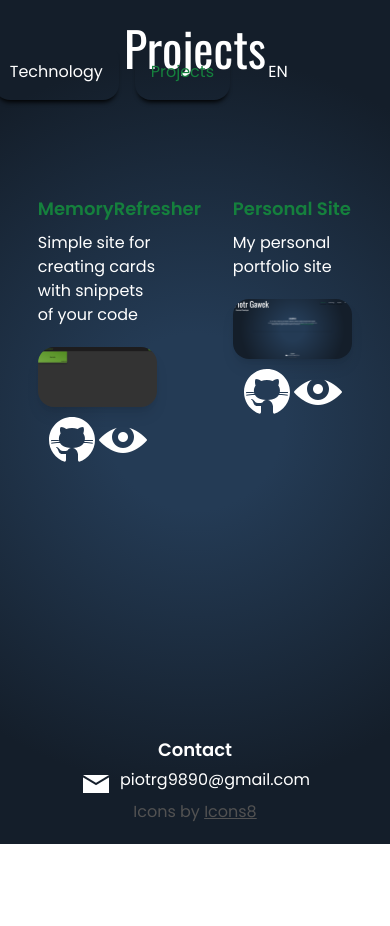
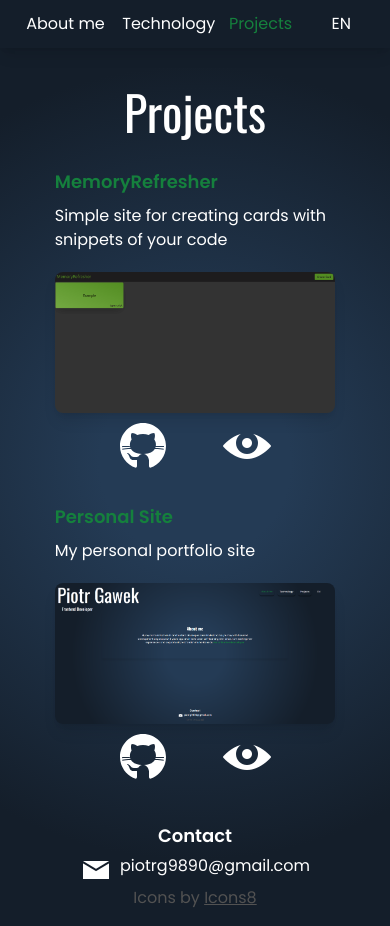
Before and after one commit to Garmah98/Portfolio, a React (Vite) app: page /projects in a window 390 px wide. Before the commit the page ends 844 px from the top, so only its background shows below. Built offline with nearby package versions, Linux system fonts and the light colour scheme.

Commit message:
Made all pages responsive

```diff
--- a/src/components/AboutMe.tsx
+++ b/src/components/AboutMe.tsx
@@ -3,11 +3,11 @@ import { Trans, useTranslation } from 'react-i18next'
 export default function AboutMe() {
     const { t } = useTranslation()
     return (
-        <section className="m-auto flex h-1/3 w-2/3 flex-col items-center justify-center p-6 text-center shadow-lg">
-            <h2 className="mb-4 text-3xl font-semibold font-Title">
+        <section className="flex flex-col items-center justify-center p-6 text-center shadow-lg md:m-auto md:h-2/3 md:w-3/4 lg:h-1/3 lg:w-2/3">
+            <h2 className="mb-4 mt-6 font-Title text-3xl font-semibold">
                 {t('AboutMe.title')}
             </h2>
-            <p className="w-2/3">
+            <p className="md:w-2/3">
                 <Trans i18nKey="AboutMe.content">
                     Hi, my name is Piotr and I am frontend developer based in
                     Poland. My journey with frontend development began about 2
--- a/src/components/Footer.tsx
+++ b/src/components/Footer.tsx
@@ -1,9 +1,20 @@
 import { useTranslation } from 'react-i18next'
+import { useLocation } from 'react-router'
 export default function Footer() {
+    const { pathname } = useLocation()
     const { t } = useTranslation()
+    console.log(pathname)
+    let footerStyles =
+        'mt-4 flex w-full flex-col items-center justify-center xl:absolute xl:bottom-0 xl:h-32'
+    if (pathname === '/') {
+        footerStyles =
+            'mt-4 flex w-full flex-col items-center justify-center absolute bottom-0 h-32'
+    }
     return (
-        <footer className="absolute bottom-0 flex h-32 w-full flex-col items-center justify-center">
-            <h2 className="mb-1 text-lg font-semibold">{t('Footer.contact')}</h2>
+        <footer className={footerStyles}>
+            <h2 className="mb-1 text-lg font-semibold">
+                {t('Footer.contact')}
+            </h2>
             <span className="flex">
                 <img
                     className="mr-2"
@@ -12,7 +23,7 @@ export default function Footer() {
                 ></img>
                 piotrg9890@gmail.com
             </span>
-            <p className="text-neutral-600">
+            <p className="mb-4 text-neutral-600">
                 Icons by{' '}
                 <a className="underline" href="https://icons8.com">
                     Icons8
--- a/src/components/Navigation.tsx
+++ b/src/components/Navigation.tsx
@@ -2,8 +2,9 @@ import { NavLink } from 'react-router'
 import SelectButton from './ui/SelectButton'
 export default function Navigation() {
     return (
-        <nav className="absolute right-20 top-8 z-10">
-            <ul className="flex items-center gap-4 text-white">
+        // flex items-center gap-4 text-white
+        <nav className="z-10 xl:absolute xl:right-8 xl:top-8">
+            <ul className="mb-4 flex w-screen items-center justify-center text-center text-white max-xl:shadow-lg sm:gap-4 xl:mb-0 xl:flex xl:w-auto xl:items-center">
                 <NavLink
                     to={'/'}
                     className={({ isActive }) =>
--- a/src/components/ProjectCard.tsx
+++ b/src/components/ProjectCard.tsx
@@ -13,17 +13,17 @@ export default function ProjectCard({
 }: ProjectCardProps) {
     const { t } = useTranslation()
     return (
-        <div className="w-2/3 h-2/3">
+        <div className="h-full w-3/4 xl:h-2/3 xl:w-2/3">
             <h3 className="mb-2 text-lg font-semibold text-green-700">
                 {t(`Projects.${title}.title`)}
             </h3>
             <p className="mb-5 w-full">{t(`Projects.${title}.description`)}</p>
             <img
-                className="w-full rounded-2xl shadow-lg"
+                className="w-full rounded-lg shadow-lg lg:rounded-2xl"
                 src={img}
                 alt="Screenshot of the project website"
             />
-            <div className="flex justify-evenly p-2">
+            <div className="mb-2 flex justify-evenly p-2">
                 <a href={github} target="_blank">
                     <svg width="50px" height="50px">
                         <use href={`icons/icons.svg#github`}></use>
--- a/src/components/SkillList.tsx
+++ b/src/components/SkillList.tsx
@@ -2,7 +2,7 @@ import { type ReactNode } from 'react'
 
 export default function SkillList({ children }: { children: ReactNode }) {
     return (
-        <ul className="mt-5 grid w-1/2 grid-cols-3 gap-6 p-2 text-center">
+        <ul className="mt-5 grid md:w-1/2 grid-cols-3 gap-6 p-2 text-center">
             {children}
         </ul>
     )
--- a/src/index.css
+++ b/src/index.css
@@ -9,10 +9,22 @@ body {
     background-color: #1a1a1a;
     color: white;
     font-family: 'Poppins', 'Oswald', sans-serif;
-    background: rgb(36,59,85);
-    background: -moz-radial-gradient(circle, rgba(36,59,85,1) 19%, rgba(20,30,42,1) 79%);
-    background: -webkit-radial-gradient(circle, rgba(36,59,85,1) 19%, rgba(20,30,42,1) 79%);
-    background: radial-gradient(circle, rgba(36,59,85,1) 19%, rgba(20,30,42,1) 79%);
+    background: rgb(36, 59, 85);
+    background: -moz-radial-gradient(
+        circle,
+        rgba(36, 59, 85, 1) 19%,
+        rgba(20, 30, 42, 1) 79%
+    );
+    background: -webkit-radial-gradient(
+        circle,
+        rgba(36, 59, 85, 1) 19%,
+        rgba(20, 30, 42, 1) 79%
+    );
+    background: radial-gradient(
+        circle,
+        rgba(36, 59, 85, 1) 19%,
+        rgba(20, 30, 42, 1) 79%
+    );
     filter: progid:DXImageTransform.Microsoft.gradient(startColorstr="#243b55",endColorstr="#141e2a",GradientType=1);
 }
 nav a {
@@ -24,10 +36,19 @@ nav a:hover,
 a:focus {
     transform: scale(0.95);
 }
+
+@media screen and (max-width: 1280px) {
+    nav a {
+        padding: 0.5rem;
+        border-radius: 0;
+        width: 25%;
+        box-shadow: none;
+    }
+}
 @layer base {
     :root {
-        width: 100%;
-        height: 100%;
+        height: auto;
+        min-height: 100%;
         --background: 0 0% 100%;
         --foreground: 0 0% 3.9%;
         --card: 0 0% 100%;
--- a/src/routes/ErrorPage.tsx
+++ b/src/routes/ErrorPage.tsx
@@ -8,12 +8,12 @@ export default function ErrorPage() {
             <Navigation />
             <main className="flex h-screen w-full flex-col items-center justify-center text-center">
                 <div className="mb-4 p-1">
-                    <h1 className="mb-6 text-5xl font-Title">{t('Error.title')}</h1>
-                    <p className="text-3xl">{t('Error.message')}</p>
+                    <h1 className="mb-6 text-3xl lg:text-5xl font-Title">{t('Error.title')}</h1>
+                    <p className="text-xl lg:text-3xl">{t('Error.message')}</p>
                 </div>
-                <p className="mb-4 text-2xl">{t('Error.onWayOut')}</p>
+                <p className="mb-4 text-lg lg:text-2xl">{t('Error.onWayOut')}</p>
                 <img
-                    className="h-64 w-64 object-cover"
+                    className="h-64 w-64 rounded-lg object-cover"
                     src="/important.jpg"
                 ></img>
             </main>
--- a/src/routes/HomePage.tsx
+++ b/src/routes/HomePage.tsx
@@ -1,10 +1,15 @@
 import AboutMe from '../components/AboutMe'
+
 export default function HomePage() {
     return (
-        <div className="h-screen w-full text-white">
+        <div className="h-full w-full text-white xl:h-full">
             <div className="flex flex-col">
-                <h1 className="p-4 text-9xl font-Title">Piotr Gawek</h1>
-                <h2 className="ml-12 text-3xl font-Title">Frontend Developer</h2>
+                <h1 className="p-4 font-Title text-6xl md:text-8xl lg:text-9xl">
+                    Piotr Gawek
+                </h1>
+                <h2 className="ml-12 font-Title text-2xl lg:text-3xl">
+                    Frontend Developer
+                </h2>
             </div>
             <AboutMe />
         </div>
--- a/src/routes/Projects.tsx
+++ b/src/routes/Projects.tsx
@@ -5,9 +5,9 @@ import Personal_Site from '/Personal_Site.png'
 export default function Projects() {
     const { t } = useTranslation()
     return (
-        <section className="flex flex-col items-center text-white h-screen">
-            <h2 className="mt-6 text-5xl font-Title">{t('Projects.title')}</h2>
-            <div className="mt-6 grid grid-cols-2 place-items-center gap-4 p-2 h-2/3">
+        <section className="flex h-full flex-col items-center text-white">
+            <h2 className="mt-6 font-Title text-5xl">{t('Projects.title')}</h2>
+            <div className="mt-6 grid grid-cols-1 place-items-center gap-4 p-2  xl:grid-cols-2">
                 <ProjectCard
                     title="MemoryRefresher"
                     img={MemoryRefresher}
--- a/src/routes/Technology.tsx
+++ b/src/routes/Technology.tsx
@@ -5,7 +5,7 @@ export default function Technology() {
     const { t } = useTranslation()
     return (
         <section className="flex flex-col items-center justify-center text-white">
-            <h2 className="mt-4 p-2 text-4xl font-Title">{t('Technology.currentSkills')}</h2>
+            <h2 className="mt-4 p-2 text-3xl lg:text-4xl font-Title">{t('Technology.currentSkills')}</h2>
             <SkillList>
                 <ListItem title="Html5" />
                 <ListItem title="Css" />
@@ -18,7 +18,7 @@ export default function Technology() {
                 <ListItem title="React Router" />
             </SkillList>
 
-            <h3 className="mt-4 text-3xl font-Title">{t('Technology.expandList')}</h3>
+            <h3 className="mt-4 text-2xl lg:text-3xl font-Title">{t('Technology.expandList')}</h3>
             <SkillList>
                 <ListItem title="NodeJs" />
                 <ListItem title="NextJs" />
```
